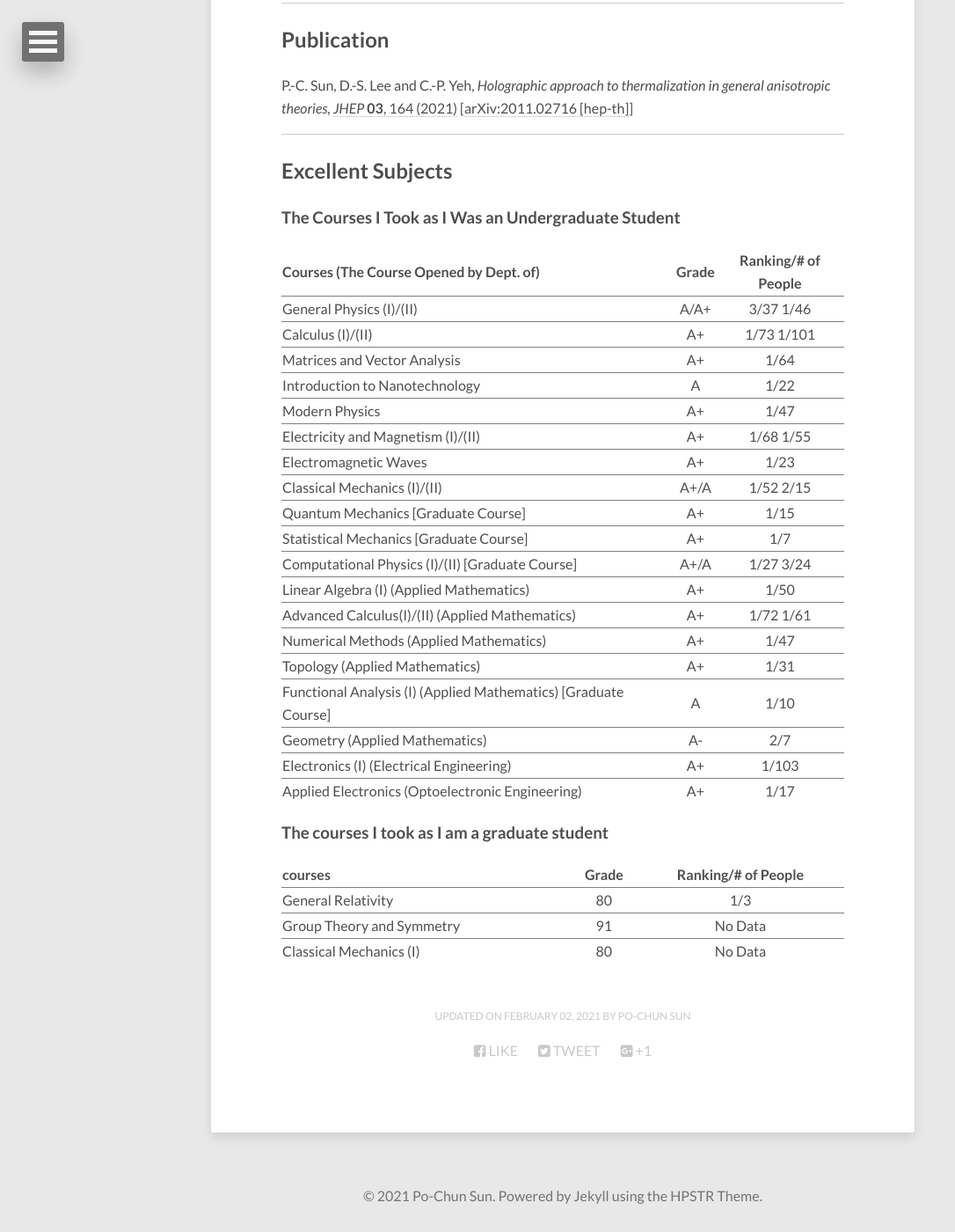
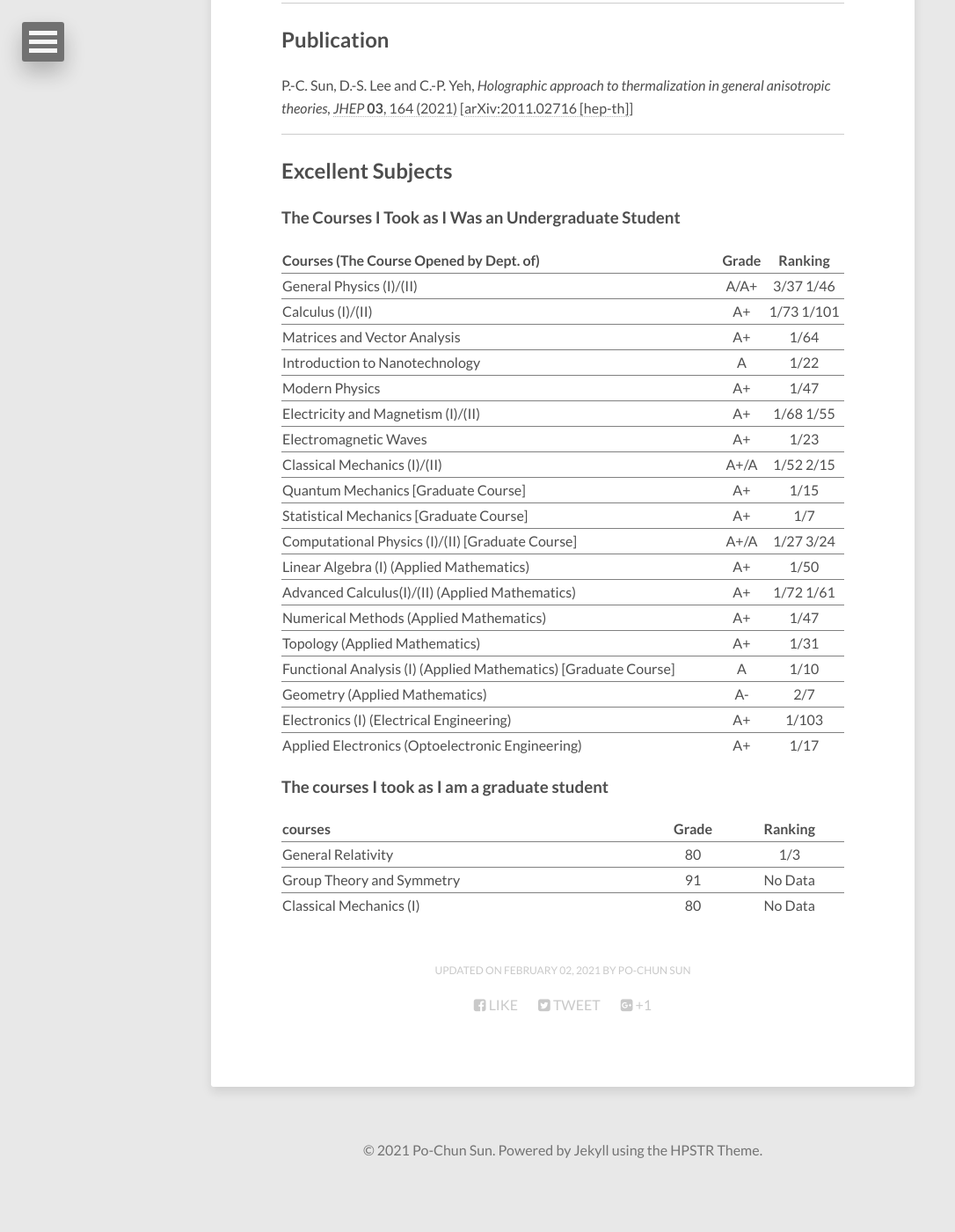
Before and after one commit to pochunsun/pochunsun.github.io, a Jekyll site: the page built from about/index.md, in a window 1280 px wide and 1400 px high, scrolled down 921 px. Shown: the whole window at 88% size, without its empty margins (0-1086 px from the left). Built offline with Jekyll 4.4.1, drawn with Linux system fonts in a browser that asks for light colours; nearby versions of some CDN libraries; after the commit the page ends 2269 px from its top, so only the background shows below that.

Commit message:
Update index.md

```diff
--- a/about/index.md
+++ b/about/index.md
@@ -32,7 +32,7 @@ P.-C. Sun, D.-S. Lee and C.-P. Yeh, *Holographic approach to thermalization in g
 ## Excellent Subjects
 ### The Courses I Took as I Was an Undergraduate Student
 
-| Courses (The Course Opened by Dept. of)                                                     |  Grade |  Ranking/# of People       |
+| Courses (The Course Opened by Dept. of)                                                     |  Grade |  Ranking                   |
 |:------------------------------------------------------------------------------------------- |:------:|:--------------------------:|
 |General Physics (I)/(II)                                                                     |  A/A+  |  3/37  1/46                |
 |:------------------------------------------------------------------------------------------- |:------:|:--------------------------:|
@@ -75,7 +75,7 @@ P.-C. Sun, D.-S. Lee and C.-P. Yeh, *Holographic approach to thermalization in g
 
 ### The courses I took as I am a graduate student
 
-|  courses                                     |  Grade  |   Ranking/# of People       |
+|  courses                                     |  Grade  |   Ranking                   |
 |:-------------------------------------------- |:-------:|:---------------------------:|
 |General Relativity                            |  80     | 1/3                         |
 |:-------------------------------------------- |:-------:|:---------------------------:|
```
